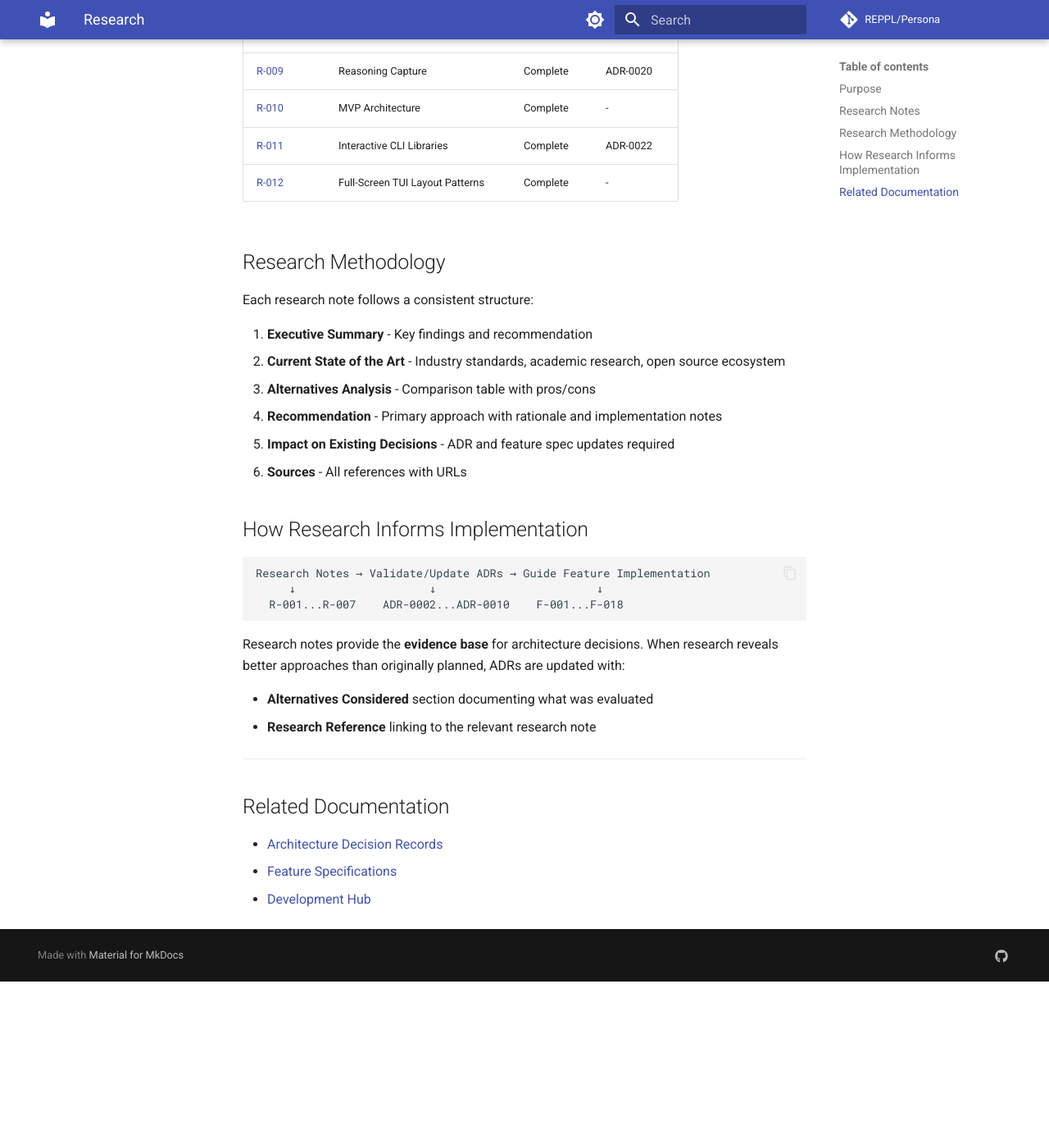
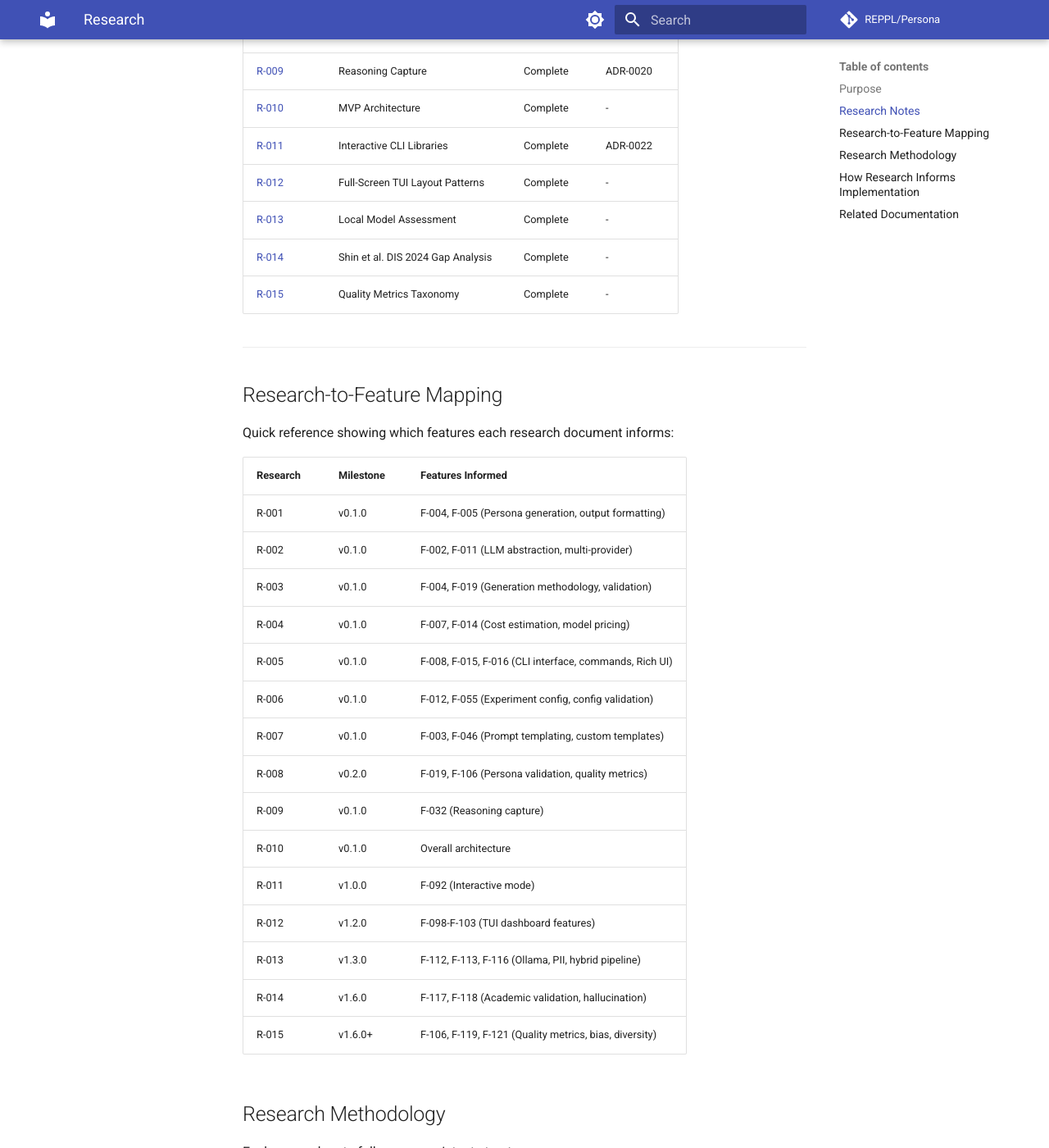
Before and after one commit to REPPL/Persona, an MkDocs documentation site: the page built from docs/development/research/README.md, in a window 1280 px wide and 1400 px high, scrolled down 1008 px. Shown: the whole window at 82% size. Built offline with MkDocs 1.6.1 and Material for MkDocs 9.7.7, drawn with Linux system fonts in a browser that asks for light colours; comment, search, counter and statistics services are not loaded; before the commit the page ends 2205 px from its top, so only the background shows below that.

Commit message:
docs: add NO_COLOR standard note and research index table
CLI Reference:
- Add note explaining --no-color uses American spelling to comply
  with NO_COLOR.org standard for cross-tool compatibility

Research README:
- Add missing R-013, R-014, R-015 to research notes table
- Add Research-to-Feature Mapping section showing which features
  each research document informs (milestone + feature IDs)

🤖 Generated with [Claude Code](https://claude.com/claude-code)

Co-Authored-By: Claude <noreply@anthropic.com>

```diff
--- a/docs/development/research/README.md
+++ b/docs/development/research/README.md
@@ -28,6 +28,33 @@ This directory contains comprehensive research notes on key technical areas. Eac
 | [R-010](./R-010-mvp-architecture.md) | MVP Architecture | Complete | - |
 | [R-011](./R-011-interactive-cli-libraries.md) | Interactive CLI Libraries | Complete | ADR-0022 |
 | [R-012](./R-012-tui-fullscreen-layout-patterns.md) | Full-Screen TUI Layout Patterns | Complete | - |
+| [R-013](./R-013-local-model-assessment.md) | Local Model Assessment | Complete | - |
+| [R-014](./R-014-shin-et-al-gap-analysis.md) | Shin et al. DIS 2024 Gap Analysis | Complete | - |
+| [R-015](./R-015-quality-metrics-taxonomy.md) | Quality Metrics Taxonomy | Complete | - |
+
+---
+
+## Research-to-Feature Mapping
+
+Quick reference showing which features each research document informs:
+
+| Research | Milestone | Features Informed |
+|----------|-----------|-------------------|
+| R-001 | v0.1.0 | F-004, F-005 (Persona generation, output formatting) |
+| R-002 | v0.1.0 | F-002, F-011 (LLM abstraction, multi-provider) |
+| R-003 | v0.1.0 | F-004, F-019 (Generation methodology, validation) |
+| R-004 | v0.1.0 | F-007, F-014 (Cost estimation, model pricing) |
+| R-005 | v0.1.0 | F-008, F-015, F-016 (CLI interface, commands, Rich UI) |
+| R-006 | v0.1.0 | F-012, F-055 (Experiment config, config validation) |
+| R-007 | v0.1.0 | F-003, F-046 (Prompt templating, custom templates) |
+| R-008 | v0.2.0 | F-019, F-106 (Persona validation, quality metrics) |
+| R-009 | v0.1.0 | F-032 (Reasoning capture) |
+| R-010 | v0.1.0 | Overall architecture |
+| R-011 | v1.0.0 | F-092 (Interactive mode) |
+| R-012 | v1.2.0 | F-098-F-103 (TUI dashboard features) |
+| R-013 | v1.3.0 | F-112, F-113, F-116 (Ollama, PII, hybrid pipeline) |
+| R-014 | v1.6.0 | F-117, F-118 (Academic validation, hallucination) |
+| R-015 | v1.6.0+ | F-106, F-119, F-121 (Quality metrics, bias, diversity) |
 
 ## Research Methodology
 
```
Also changed, not shown: docs/reference/cli-reference.md (+2 -0 lines).
